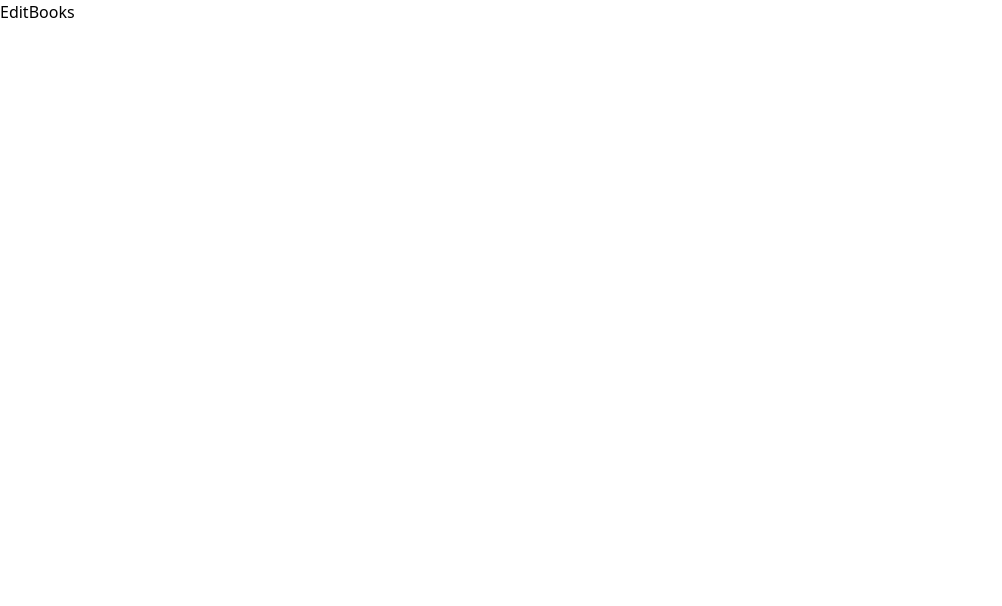
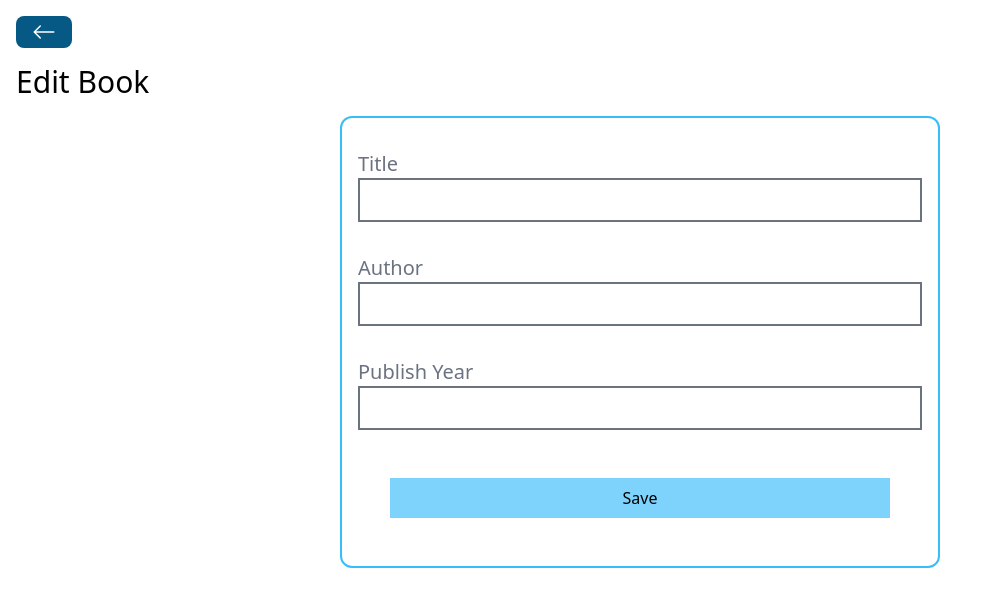
Before and after one commit to buddhika4u/book-store, a React (Vite) app in the folder frontend/: page /books/edit/1 in a window 1280 px wide. Shown: the top 606 px of the page, without its empty margins (0-1002 px from the left). Built offline with nearby package versions, Linux system fonts and the light colour scheme; no server answers.

Commit message:
Implement EditBooks page

```diff
--- a/frontend/src/pages/EditBooks.jsx
+++ b/frontend/src/pages/EditBooks.jsx
@@ -1,7 +1,91 @@
-import React from "react";
+import React, { useEffect, useState } from "react";
+import axios from "axios";
+import { useNavigate, useParams } from "react-router-dom";
+import BackButton from "../components/BackButton";
+import Spinner from "../components/Spinner";
 
 const EditBooks = () => {
-  return <div>EditBooks</div>;
+  const [title, setTitle] = useState("");
+  const [author, setAuthor] = useState("");
+  const [publishYear, setPublishYear] = useState("");
+  const [loading, setLoading] = useState(false);
+  const navigate = useNavigate();
+  const { id } = useParams();
+  useEffect(() => {
+    setLoading(true);
+    axios
+      .get(`http://localhost:5000/books/${id}`)
+      .then((res) => {
+        setAuthor(res.data.author);
+        setPublishYear(res.data.publishYear);
+        setTitle(res.data.title);
+        setLoading(false);
+      })
+      .catch((error) => {
+        setLoading(false);
+        alert("An error happened. Please Check Console");
+        console.log(error);
+      });
+  }, []);
+  const handleEditBook = () => {
+    const data = {
+      title,
+      author,
+      publishYear,
+    };
+    setLoading(true);
+    axios
+      .put(`http://localhost:5000/books/${id}`, data)
+      .then(() => {
+        setLoading(false);
+        navigate("/");
+      })
+      .catch((error) => {
+        setLoading(false);
+        alert("An error happend. Please Check Console");
+        console.log(error);
+      });
+  };
+
+  return (
+    <div className="p-4">
+      <BackButton />
+      <h1 className="text-3xl my-4">Edit Book</h1>
+      {loading ? <Spinner /> : ""}
+      <div className="flex flex-col border-2 border-sky-400 rounded-xl w-[600px] p-4 mx-auto">
+        <div className="my-4">
+          <label className="text-xl mr-4 text-gray-500">Title</label>
+          <input
+            type="text"
+            value={title}
+            onChange={(e) => setTitle(e.target.value)}
+            className="border-2 border-gray-500 px-4 py-2 w-full"
+          />
+        </div>
+        <div className="my-4">
+          <label className="text-xl mr-4 text-gray-500">Author</label>
+          <input
+            type="text"
+            value={author}
+            onChange={(e) => setAuthor(e.target.value)}
+            className="border-2 border-gray-500 px-4 py-2  w-full"
+          />
+        </div>
+        <div className="my-4">
+          <label className="text-xl mr-4 text-gray-500">Publish Year</label>
+          <input
+            type="number"
+            value={publishYear}
+            onChange={(e) => setPublishYear(e.target.value)}
+            className="border-2 border-gray-500 px-4 py-2  w-full"
+          />
+        </div>
+        <button className="p-2 bg-sky-300 m-8" onClick={handleEditBook}>
+          Save
+        </button>
+      </div>
+    </div>
+  );
 };
 
 export default EditBooks;
```
